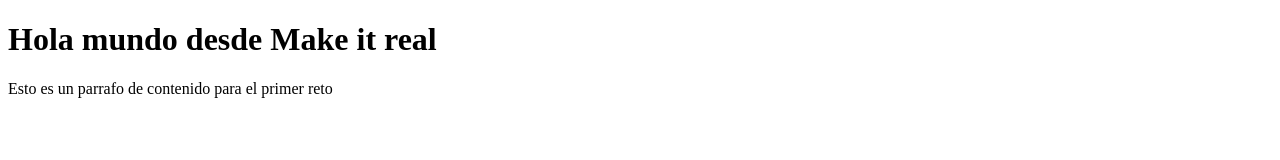
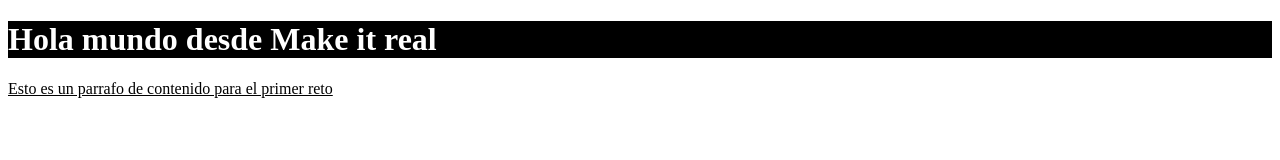
Before and after one commit to edgardoburgos94/Proyecto-clase, a plain HTML site: page index.html in a window 1280 px wide. Drawn offline with Linux system fonts and the light colour scheme.

Commit message:
Agregar mera cuca de estilos

```diff
--- /dev/null
+++ b/estilos.css
@@ -0,0 +1,10 @@
+h1 {
+  color: white;
+  background: black;
+
+}
+
+p{
+  text-decoration: underline;
+
+}
--- a/index.html
+++ b/index.html
@@ -3,6 +3,7 @@
   <head>
     <meta charset="utf-8">
     <title>Document</title>
+    <link rel="stylesheet" href="estilos.css">
   </head>
   <body>
     <h1>Hola mundo desde Make it real</h1>
```
